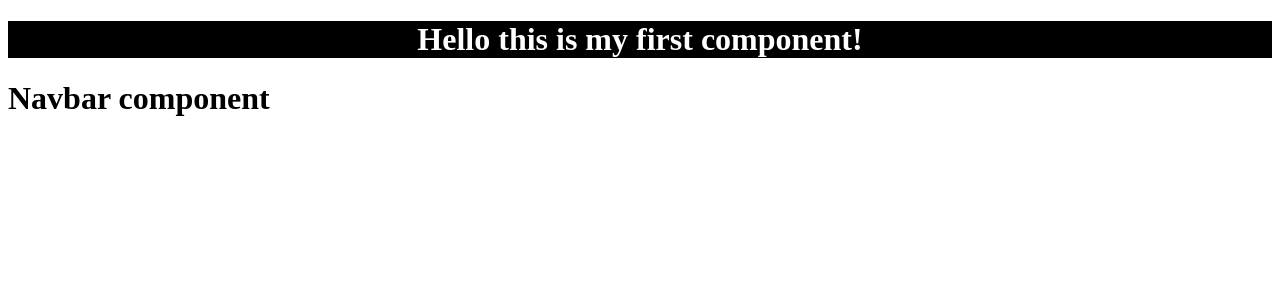
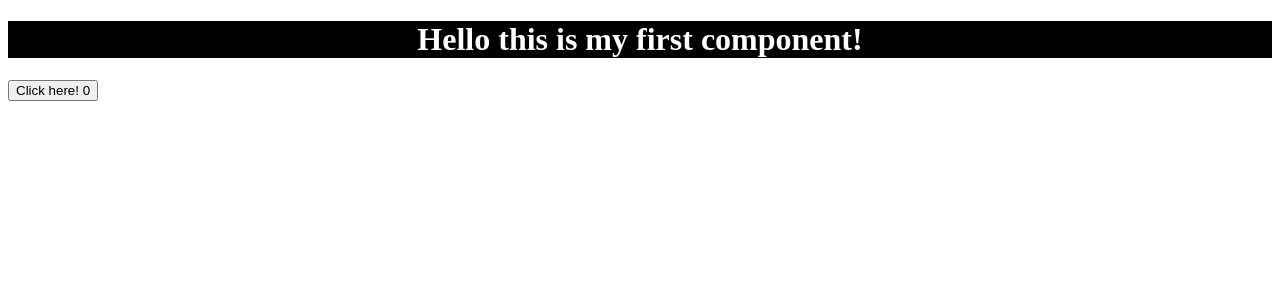
Before and after one commit to AbdulHanan42/vue-learn, a Vue app: page / in a window 1280 px wide. Shown: the top 300 px of the page. Built offline with nearby package versions, Linux system fonts and the light colour scheme.

Commit message:
add the origin

```diff
--- a/src/components/Navbar.vue
+++ b/src/components/Navbar.vue
@@ -1,5 +1,15 @@
-<script setup></script>
+<script setup>
+import { ref } from 'vue'
+
+const count = ref(0)
+
+function increment() {
+  count.value++
+}
+</script>
+
 <template>
-    <h1>Navbar component</h1>
+  <button @click="increment">Click here!
+    {{ count }}
+  </button>
 </template>
-<style scoped></style>
```
